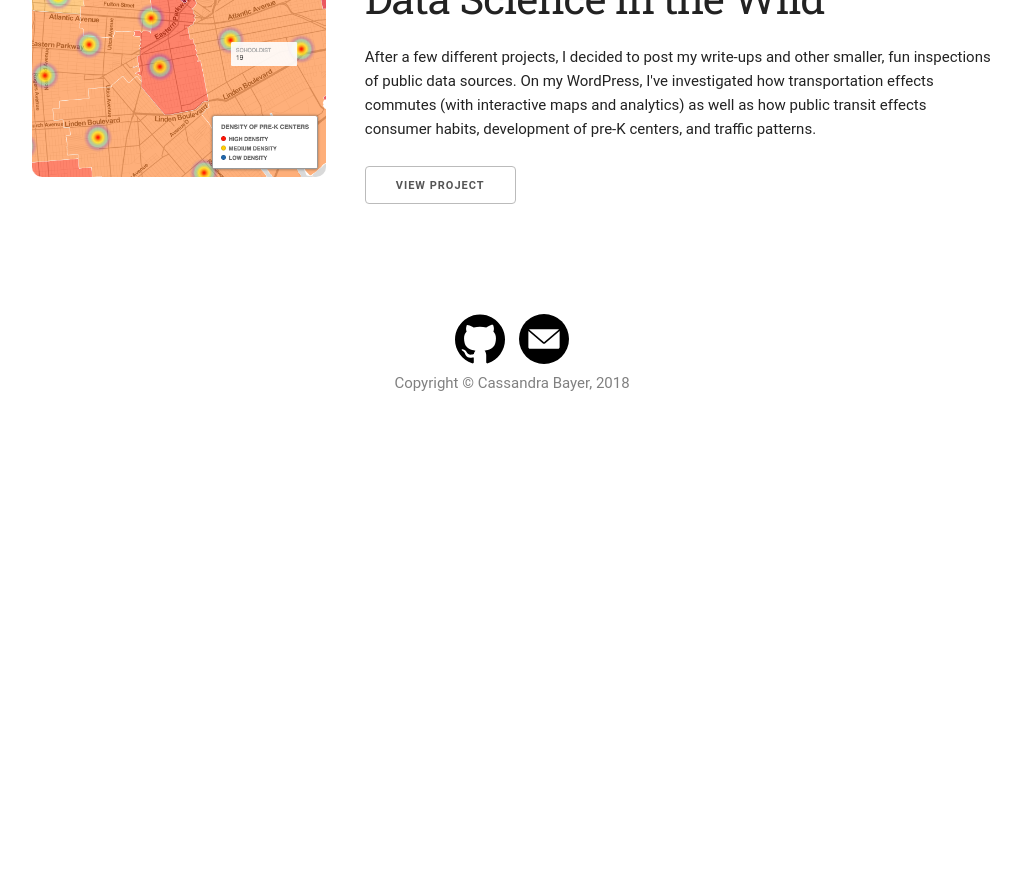
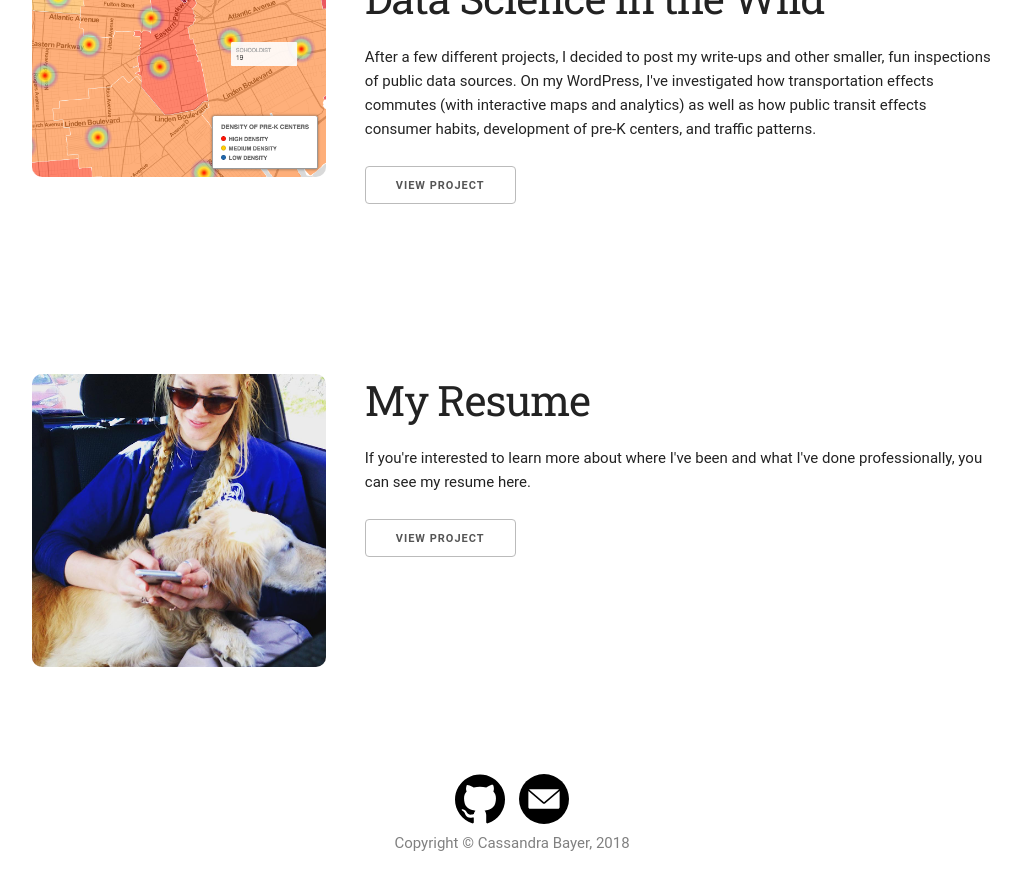
Before and after one commit to lmerriam/cassandra-bayer-portfolio, a Jekyll site: the page built from index.html, in a window 1280 px wide and 900 px high, scrolled down 2986 px. Shown: the top 890 px of the window, without its empty margins (128-1149 px from the left). Built offline with Jekyll 4.4.1, drawn with Linux system fonts in a browser that asks for light colours; before the commit the page ends 3426 px from its top, so only the background shows below that.

Commit message:
added resume

```diff
--- a/_data/projects.json
+++ b/_data/projects.json
@@ -34,6 +34,12 @@
     "description": "After a few different projects, I decided to post my write-ups and other smaller, fun inspections of public data sources. On my WordPress, I've investigated how transportation effects commutes (with interactive maps and analytics) as well as how public transit effects consumer habits, development of pre-K centers, and traffic patterns.",
     "url": "https://www.ocf.berkeley.edu/~cbayer/",
     "img": "heat-map-pre-k"
+  },
+  {
+    "name": "My Resume",
+    "description": "If you're interested to learn more about where I've been and what I've done professionally, you can see my resume here. ",
+    "url": "https://drive.google.com/file/d/1XYk5zhUXGtS5KPmn46HoPwW7CcE3uVLK/view?usp=sharing",
+    "img": "cass-and-dog"
   }
 
 ]
```
